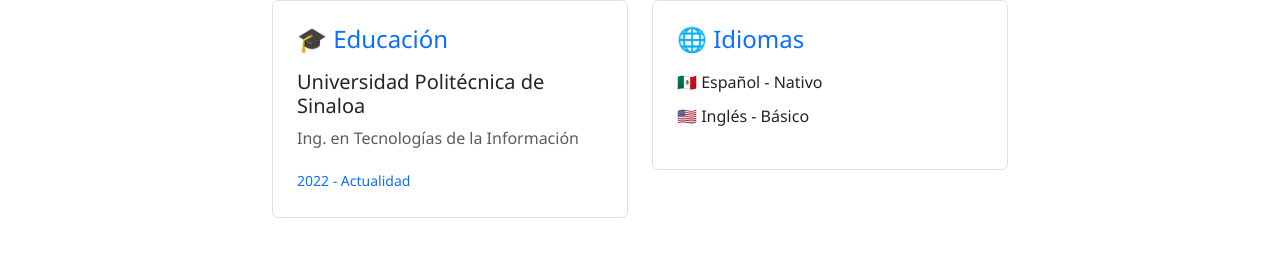
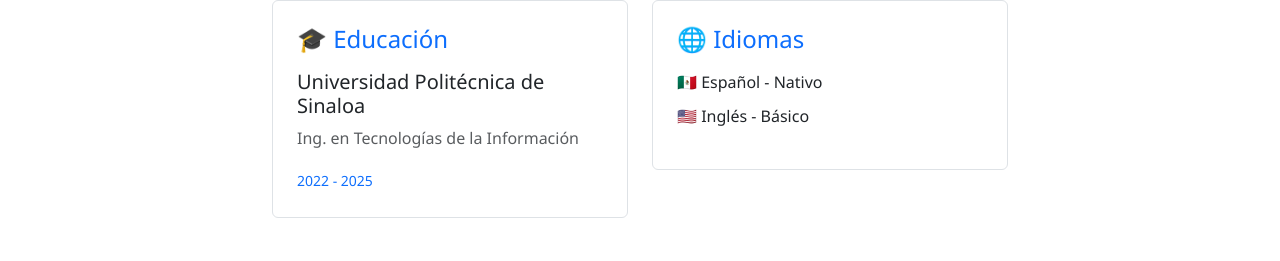
Before and after one commit to jesusgilberto/portafoliojesusgilberto, an Angular app: page / in a window 1280 px wide. Shown: the part 1275-1536 px from the top of the page. Built offline with nearby package versions, Linux system fonts and the light colour scheme.

Commit message:
docs: se actualizó una fecha en el componente about

```diff
--- a/src/app/components/about/about.html
+++ b/src/app/components/about/about.html
@@ -20,7 +20,7 @@
                 <h4 class="text-primary mb-3">🎓 Educación</h4>
                 <h5>Universidad Politécnica de Sinaloa</h5>
                 <p class="text-muted">Ing. en Tecnologías de la Información</p>
-                <small class="text-primary">2022 - Actualidad</small>
+                <small class="text-primary">2022 - 2025</small>
               </div>
             </div>
             <div class="col-md-6">
```
